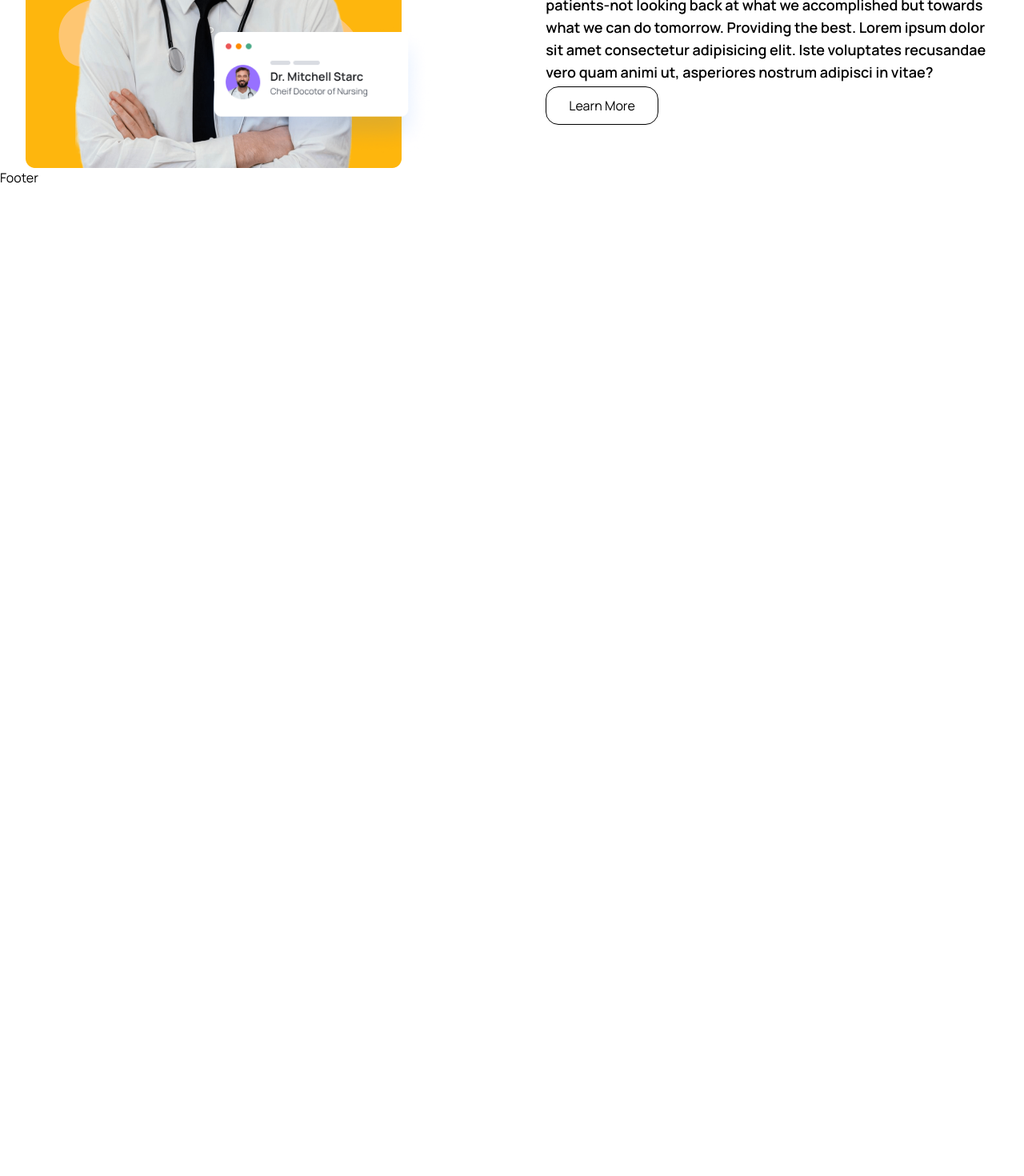
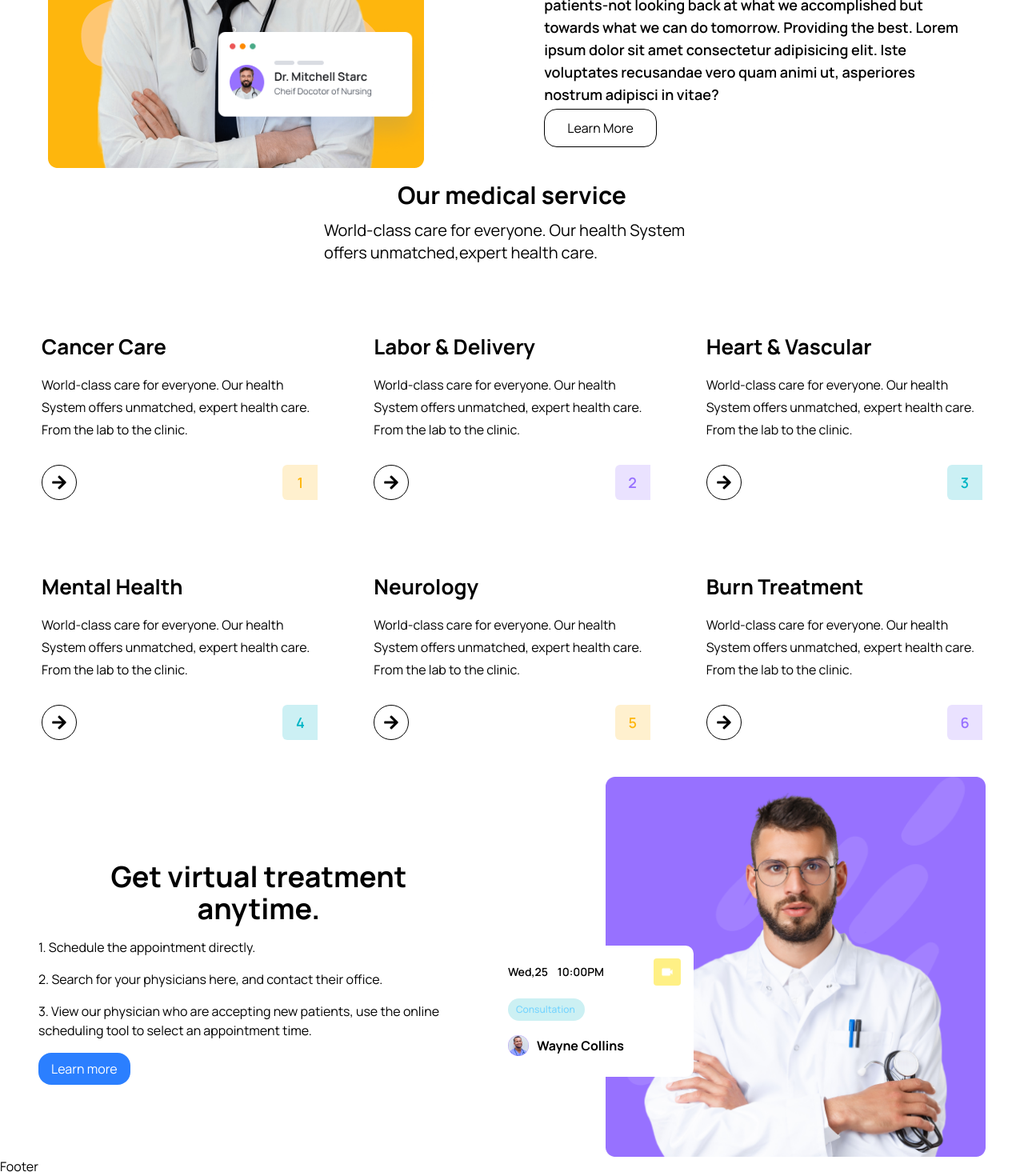
Before and after one commit to Tushar7-coder/Doctor_Appointment_System, a React (Vite) app in the folder client/vite-project/: page / in a window 1280 px wide. Shown: the part 1629-3099 px from the top of the page at 80% size. Before the commit the page ends 1863 px from the top, so only its background shows below. Built offline with nearby package versions, Linux system fonts and the light colour scheme.

Commit message:
Added Home another section

```diff
--- a/client/vite-project/src/assets/data/doctor.js
+++ b/client/vite-project/src/assets/data/doctor.js
@@ -0,0 +1,36 @@
+import doctorImg01 from "../images/doctor-img01.png"
+import doctorImg02 from "../images/doctor-img02.png";
+import doctorImg03 from "../images/doctor-img03.png";
+
+export const doctors = [
+	{
+		id: "01",
+		name: "Dr. Alfaz Ahmed",
+		specialty: "Surgeon",
+		avgRating: 4.8,
+		totalRating: 272,
+		photo: doctorImg01,
+		totalPatients: 1500,
+		hospital: "Mount Adora Hospital, Sylhet.",
+	},
+	{
+		id: "02",
+		name: "Dr. Saleh Mahmud",
+		specialty: "Neurologist",
+		avgRating: 4.8,
+		totalRating: 272,
+		photo: doctorImg02,
+		totalPatients: 1500,
+		hospital: "Mount Adora Hospital, Sylhet.",
+	},
+	{
+		id: "03",
+		name: "Dr. Farid Uddin",
+		specialty: "Dermatologist",
+		avgRating: 4.8,
+		totalRating: 272,
+		photo: doctorImg03,
+		totalPatients: 1500,
+		hospital: "Mount Adora Hospital, Sylhet.",
+	},
+];
--- a/client/vite-project/src/assets/data/faqs.js
+++ b/client/vite-project/src/assets/data/faqs.js
@@ -0,0 +1,27 @@
+export const faqs = [
+	{
+	  question: "What is your medical care?",
+	  content:
+		"One Medical was founded on a better model of care one designed around patients needs that provides a higher level of quality and service affordably. We do this through innovative design, excellent customer service, and the efficient use of technology.",
+	},
+	{
+	  question: "What happens if I need to go a hospital?",
+	  content:
+		"One Medical was founded on a better model of care one designed around patients needs that provides a higher level of quality and service affordably. We do this through innovative design, excellent customer service, and the efficient use of technology.",
+	},
+	{
+	  question: "What happens if I need to go a hospital?",
+	  content:
+		"One Medical was founded on a better model of care one designed around patients needs that provides a higher level of quality and service affordably. We do this through innovative design, excellent customer service, and the efficient use of technology.",
+	},
+	{
+	  question: "Can I visit your medical office?",
+	  content:
+		"One Medical was founded on a better model of care one designed around patients needs that provides a higher level of quality and service affordably. We do this through innovative design, excellent customer service, and the efficient use of technology.",
+	},
+	{
+	  question: "Does you provide urgent care?",
+	  content:
+		"One Medical was founded on a better model of care one designed around patients needs that provides a higher level of quality and service affordably. We do this through innovative design, excellent customer service, and the efficient use of technology.",
+	},
+  ];
--- a/client/vite-project/src/assets/data/services.js
+++ b/client/vite-project/src/assets/data/services.js
@@ -0,0 +1,38 @@
+export const services = [
+	{
+		name: "Cancer Care",
+		desc: "World-class care for everyone. Our health System offers unmatched, expert health care. From the lab to the clinic.",
+		bgColor: "rgba(254, 182, 13, .2)",
+		textColor: "#FEB60D",
+	},
+	{
+		name: "Labor & Delivery",
+		desc: "World-class care for everyone. Our health System offers unmatched, expert health care. From the lab to the clinic.",
+		bgColor: "rgba(151, 113, 255, .2)",
+		textColor: "#9771FF",
+	},
+	{
+		name: "Heart & Vascular",
+		desc: "World-class care for everyone. Our health System offers unmatched, expert health care. From the lab to the clinic.",
+		bgColor: "rgba(1, 181, 197, .2)",
+		textColor: "#01B5C5",
+	},
+	{
+		name: "Mental Health",
+		desc: "World-class care for everyone. Our health System offers unmatched, expert health care. From the lab to the clinic.",
+		bgColor: "rgba(1, 181, 197, .2)",
+		textColor: "#01B5C5",
+	},
+	{
+		name: "Neurology",
+		desc: "World-class care for everyone. Our health System offers unmatched, expert health care. From the lab to the clinic.",
+		bgColor: "rgba(254, 182, 13, .2)",
+		textColor: "#FEB60D",
+	},
+	{
+		name: "Burn Treatment",
+		desc: "World-class care for everyone. Our health System offers unmatched, expert health care. From the lab to the clinic.",
+		bgColor: "rgba(151, 113, 255, .2)",
+		textColor: "#9771FF",
+	},
+];
--- /dev/null
+++ b/client/vite-project/src/components/Services/ServiceCard.jsx
@@ -0,0 +1,31 @@
+import React from "react";
+import { FaArrowRight } from "react-icons/fa";
+import { Link } from "react-router-dom";
+const ServiceCard = ({ item, index }) => {
+  const { name, desc, bgColor, textColor } = item;
+
+  return (
+    <div className="py-[30px] px-3 lg:px-5">
+      <h1 className="text-[26px] leading-9 text-black font-[700]">{name}</h1>
+      <p className="text-[16px] leading-7 font-[400] text-black mt-4">{desc}</p>
+      <div className="flex items-center justify-between mt-[30px]">
+        <Link
+          to="/doctors"
+          className="w-[44px] h-[44px] rounded-full border border-solid border-black  flex items-center justify-center group hover:bg-blue-500 hover:border-none"
+        >
+          <FaArrowRight className="w-6 h-5 hover:text-white" />
+        </Link>
+		<span className="w-[44px] h-[44px] flex items-center justify-center text-[18px] leading-[30px] font-[600] "
+		style={{
+			background : `${bgColor}`,
+			color : `${textColor}`,
+			borderRadius : "6px 0 0 6px"
+		}}>
+			{index + 1}
+		</span>
+      </div>
+    </div>
+  );
+};
+
+export default ServiceCard;
--- /dev/null
+++ b/client/vite-project/src/components/Services/ServiceList.jsx
@@ -0,0 +1,14 @@
+import React from 'react'
+import {services} from "../../assets/data/services";
+import ServiceCard from './ServiceCard';
+const ServiceList = () => {
+  return (
+	<div className='grid grid-cols-1 md:grid-cols-2 lg:grid-cols-3 gap-5 lg:gap-[30px] mt-[30px] lg:mt-[55px]'>
+    {
+      services.map((item,index)=> <ServiceCard item={item} index={index} key={index}/>)
+    }
+  </div>
+  )
+}
+
+export default ServiceList
--- a/client/vite-project/src/pages/Home.jsx
+++ b/client/vite-project/src/pages/Home.jsx
@@ -1,14 +1,18 @@
 import React from "react";
-import mask from "../assets/images/mask.png"
-import heroImage1 from '../assets/images/hero-img01.png'
-import heroImage2 from '../assets/images/hero-img02.png'
-import heroImage3 from '../assets/images/hero-img03.png'
-import icon01 from "../assets/images/icon01.png"
-import icon2 from '../assets/images/icon02.png'
-import icon3 from '../assets/images/icon03.png'
-import {Link} from 'react-router-dom'
+import mask from "../assets/images/mask.png";
+import heroImage1 from "../assets/images/hero-img01.png";
+import heroImage2 from "../assets/images/hero-img02.png";
+import heroImage3 from "../assets/images/hero-img03.png";
+import icon01 from "../assets/images/icon01.png";
+import icon2 from "../assets/images/icon02.png";
+import icon3 from "../assets/images/icon03.png";
+import featureImg from "../assets/images/feature-img.png";
+import videoImg from "../assets/images/video-icon.png";
+import avatarIcon from "../assets/images/avatar-icon.png"
+import { Link } from "react-router-dom";
 import { FaArrowRight } from "react-icons/fa";
 import About from "../components/About/About";
+import ServiceList from "../components/Services/ServiceList";
 const Home = () => {
   return (
     <>
@@ -39,21 +43,33 @@ const Home = () => {
               </div>
               <div className="mt-[30px] lg:mt-[70px] flex flex-col lg:flex-row lg:items-center gap-5 lg:gap-[30px] ">
                 <div>
-                  <h2 className="text-[36px] leading-[56px] lg:text-[44px] lg:leading-[54px] font-[700] text-black px-7">30+</h2>
+                  <h2 className="text-[36px] leading-[56px] lg:text-[44px] lg:leading-[54px] font-[700] text-black px-7">
+                    30+
+                  </h2>
                   <span className="w-[100px] h-2 bg-yellow-300 rounded-full block -mt-2.5 mx-7">
-                  <p className="text-[18px] leading-[30px] font-[200] text-black mt-[18px] mx-7 w-[225px] pt-3">Years of Experience</p>
+                    <p className="text-[18px] leading-[30px] font-[200] text-black mt-[18px] mx-7 w-[225px] pt-3">
+                      Years of Experience
+                    </p>
                   </span>
                 </div>
                 <div>
-                  <h2 className="text-[36px] leading-[56px] lg:text-[44px] lg:leading-[54px] font-[700] text-black px-7">15+</h2>
+                  <h2 className="text-[36px] leading-[56px] lg:text-[44px] lg:leading-[54px] font-[700] text-black px-7">
+                    15+
+                  </h2>
                   <span className="w-[100px] h-2 bg-neutral-700 rounded-full block -mt-2.5 mx-7">
-                  <p className="text-[18px] leading-[30px] font-[200] text-black mt-[18px] mx-7 w-[225px] pt-3">Clinic Loction</p>
+                    <p className="text-[18px] leading-[30px] font-[200] text-black mt-[18px] mx-7 w-[225px] pt-3">
+                      Clinic Loction
+                    </p>
                   </span>
                 </div>
                 <div>
-                  <h2 className="text-[36px] leading-[56px] lg:text-[44px] lg:leading-[54px] font-[700] text-black px-7">100%</h2>
+                  <h2 className="text-[36px] leading-[56px] lg:text-[44px] lg:leading-[54px] font-[700] text-black px-7">
+                    100%
+                  </h2>
                   <span className="w-[100px] h-2 bg-green-300 rounded-full block -mt-2.5 mx-7">
-                  <p className="text-[18px] leading-[30px] font-[200] text-black mt-[18px] mx-7 w-[225px] pt-3">Patient Satisfaction</p>
+                    <p className="text-[18px] leading-[30px] font-[200] text-black mt-[18px] mx-7 w-[225px] pt-3">
+                      Patient Satisfaction
+                    </p>
                   </span>
                 </div>
               </div>
@@ -64,9 +80,8 @@ const Home = () => {
               </div>
               <div className="mt-[30px]">
                 <img src={heroImage2} alt="" className="w-full mb-[30px]" />
-                <img src={heroImage3} alt="" className='w-full' />
+                <img src={heroImage3} alt="" className="w-full" />
               </div>
-
             </div>
           </div>
         </div>
@@ -77,7 +92,10 @@ const Home = () => {
             <h2 className="text-center text-2xl md:text-3xl font-bold">
               Providing the best medical services
             </h2>
-            <p className="text-center text-black mt-4">World-class case for everyOne, Our health System offers unmatched, expert health Care.</p>
+            <p className="text-center text-black mt-4">
+              World-class case for everyOne, Our health System offers unmatched,
+              expert health Care.
+            </p>
           </div>
         </div>
         <div className="grid grid-cols-1 md:grid-cols-2 lg:grid-cols-3 gap-5 lg:gap-[30px] mt-[30px] lg:mt-[55px]">
@@ -90,10 +108,14 @@ const Home = () => {
                 Find a Doctor
               </h2>
               <p className="text-[16px] leading-7 text-black font-[400] mt-4 text-center">
-                World-class care for everyone. Our health System offers unmatched, expert health care. From the lab to the clinic.
+                World-class care for everyone. Our health System offers
+                unmatched, expert health care. From the lab to the clinic.
               </p>
-              <Link to='/doctors' className='w-[44px] h-[44px] rounded-full border border-solid border-black mt-[30px] mx-auto flex items-center justify-center group hover:bg-blue-500 hover:border-none'>
-              <FaArrowRight className="w-6 h-5 hover:text-white"/>
+              <Link
+                to="/doctors"
+                className="w-[44px] h-[44px] rounded-full border border-solid border-black mt-[30px] mx-auto flex items-center justify-center group hover:bg-blue-500 hover:border-none"
+              >
+                <FaArrowRight className="w-6 h-5 hover:text-white" />
               </Link>
             </div>
           </div>
@@ -106,10 +128,14 @@ const Home = () => {
                 Find Location
               </h2>
               <p className="text-[16px] leading-7 text-black font-[400] mt-4 text-center">
-                World-class care for everyone. Our health System offers unmatched, expert health care. From the lab to the clinic.
+                World-class care for everyone. Our health System offers
+                unmatched, expert health care. From the lab to the clinic.
               </p>
-              <Link to='/doctors' className='w-[44px] h-[44px] rounded-full border border-solid border-black mt-[30px] mx-auto flex items-center justify-center group hover:bg-blue-500 hover:border-none'>
-              <FaArrowRight className="w-6 h-5 hover:text-white"/>
+              <Link
+                to="/doctors"
+                className="w-[44px] h-[44px] rounded-full border border-solid border-black mt-[30px] mx-auto flex items-center justify-center group hover:bg-blue-500 hover:border-none"
+              >
+                <FaArrowRight className="w-6 h-5 hover:text-white" />
               </Link>
             </div>
           </div>
@@ -122,17 +148,86 @@ const Home = () => {
                 Book an Appointment
               </h2>
               <p className="text-[16px] leading-7 text-black font-[400] mt-4 text-center">
-                World-class care for everyone. Our health System offers unmatched, expert health care. From the lab to the clinic.
+                World-class care for everyone. Our health System offers
+                unmatched, expert health care. From the lab to the clinic.
               </p>
-              <Link to='/doctors' className='w-[44px] h-[44px] rounded-full border border-solid border-black mt-[30px] mx-auto flex items-center justify-center group hover:bg-blue-500 hover:border-none'>
-              <FaArrowRight className="w-6 h-5 hover:text-white"/>
+              <Link
+                to="/doctors"
+                className="w-[44px] h-[44px] rounded-full border border-solid border-black mt-[30px] mx-auto flex items-center justify-center group hover:bg-blue-500 hover:border-none"
+              >
+                <FaArrowRight className="w-6 h-5 hover:text-white" />
               </Link>
             </div>
           </div>
         </div>
       </section>
+      <section className="px-7">
+        <About />
+      </section>
       <section>
-        <About/>
+        <div className="container px-7 lg:px-8">
+          <div className="xl:w-[470px] mx-auto">
+            <h2 className="text-center font-bold text-3xl mt-4">
+              Our medical service
+            </h2>
+            <p className="mt-3 text-xl mb-2">
+              World-class care for everyone. Our health System offers
+              unmatched,expert health care.
+            </p>
+          </div>
+          <ServiceList />
+        </div>
+      </section>
+      <section>
+        <div className="container">
+          <div className="flex items-center justify-between flex-col lg:flex-row px-12 mt-4 ">
+            <div className="xl:w-[670px] ">
+              <h2 className="font-bold text-4xl text-center px-7 mt-4">
+                Get virtual treatment <br /> anytime.
+              </h2>
+              <ul className="mt-2">
+                <li className="mt-4">1. Schedule the appointment directly.</li>
+                <li className="mt-4">
+                  2. Search for your physicians here, and contact their office.
+                </li>
+                <li className="mt-4">
+                  3. View our physician who are accepting new patients, use the
+                  online scheduling tool to select an appointment time.
+                </li>
+              </ul>
+              <Link to="/">
+                <button className="px-4 py-2 rounded-2xl hover:text-black hover:border hover:border-black bg-blue-500 text-white border-none mt-4 hover:bg-white">
+                  Learn more
+                </button>
+              </Link>
+            </div>
+            <div className="relative z-10 xl:w-[770px] flex justify-end mt-[50px] lg:mt-0">
+              <img src={featureImg} alt="" className=" w-full md:w-3/4 " />
+              <div className="w-[150px] lg:w-[248px] bg-white absolute bottom-[50px] left-0 md:bottom-[100px] md:left-5 z-20 p-2 pb-3 lg:pt-4 lg:px-4 lg:pb-[26px] rounded-[10px]">
+                <div className="flex items-center justify-between">
+                  <div className="flex items-center gap-[6px] lg:gap-3">
+                    <p className="text-[10px] leading-[10px] lg:text-[14px] lg:leading-5 text-black font-[600]">
+                      Wed,25
+                    </p>
+                    <p className="text-[10px] leading-[10px] lg:text-[14px] lg:leading-5 text-black font-[600]">
+                      10:00PM
+                    </p>
+                  </div>
+                  <span className="w-5 h-5 lg:w-[34px] lg:h-[34px] flex items-center justify-center bg-yellow-200 rounded py-1 px-[6px] lg:py-3 lg:px-[9px]">
+                    <img src={videoImg} alt="" />
+                  </span>
+                </div>
+                <div className="w-[65px] lg:w-[96px] bg-[#ccf0f3] py-1 px-2 lg:py-[6px] lg:px-[10px] text-[8px] leading-[8px] lg:text-[12px] lg:leading-4 text-sky-300 font-[500] mt-2 lg:mt-4  rounded-full">
+                  Consultation
+                </div>
+                <div className="flex items-center gap-[6px] lg:gap-[10px] mt-2 lg:mt-[18px]">
+                  <img src={avatarIcon} alt="" />
+                  <h4 className="text-[10px] leading-3 lg:text-[16px] lg:leading-[22px] font-[700] text-black">Wayne Collins</h4>
+                </div>
+              </div>
+            </div>
+          </div>
+        </div>
       </section>
     </>
   );
```
